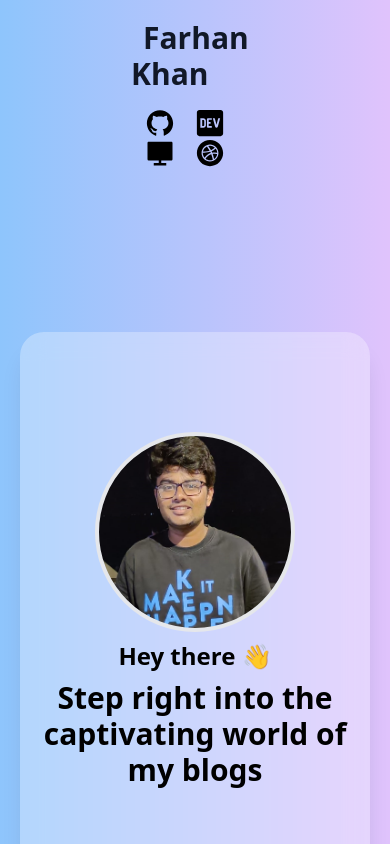
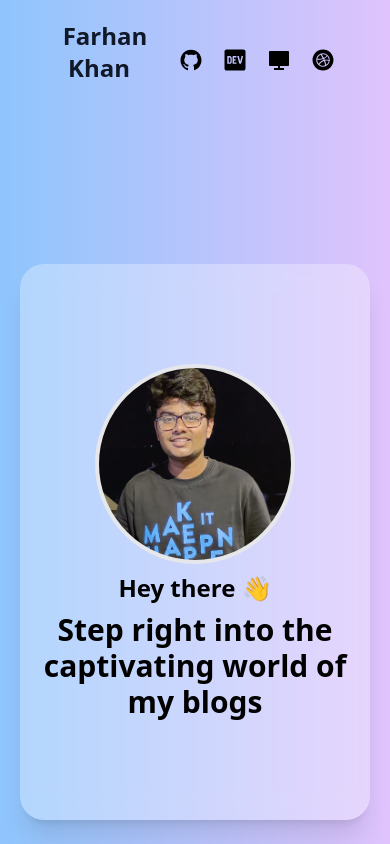
Before and after one commit to benjmhub/Blog-app, a Next.js app: page / in a window 390 px wide. Shown: the top 844 px of the page. Built offline with nearby package versions, Linux system fonts and the light colour scheme.

Commit message:
style(Navbar): changed style

```diff
--- a/app/components/Navbar.tsx
+++ b/app/components/Navbar.tsx
@@ -7,16 +7,16 @@ import Link from 'next/link'
 export default function Navbar() {
   return (
     <>
-    <header className="bg-gradient-to-r from-secondary to-primary body-font">
-  <div className="container mx-auto flex flex-wrap py-5 px-24 flex-col md:flex-row items-center">
-    <a className="flex title-font font-medium items-center text-gray-900 mb-4 md:mb-0">
-      <Link href='/'><span className="ml-3 font-semibold text-3xl">Farhan Khan</span></Link>
+    <header className="lg:bg-gradient-to-r from-secondary to-primary body-font">
+  <div className="container mx-auto flex py-5 xxsm:px-0 md:px-24 items-center justify-center md:gap-0 xxsm:gap-4">
+    <a className="flex title-font font-medium text-gray-900 mb-4 md:mb-0 text-center">
+      <Link href='/'><span className="ml-3 font-semibold md:text-3xl xxsm:text-2xl">Farhan Khan</span></Link>
     </a>
-    <nav className="md:ml-auto flex flex-wrap items-center text-base justify-center">
-    <a href='https://github.com/itsfarhankhan28' className="mr-5 text-3xl cursor-pointer"><AiFillGithub/></a>
-      <a href='https://dev.to/itsfarhankhan28' className="mr-5 text-3xl cursor-pointer"><FaDev/></a>
-      <a href='https://portfolio2-m2jd.vercel.app/' className="mr-5 text-3xl cursor-pointer"><RiComputerFill/></a>
-      <a href='https://dribbble.com/itsfarhankhan28' className="mr-5 text-3xl cursor-pointer"><AiFillDribbbleCircle/></a>
+    <nav className="md:ml-auto flex  items-center text-base justify-center">
+    <a href='https://github.com/itsfarhankhan28' className="mr-5 md:text-3xl xxsm:text-2xl cursor-pointer"><AiFillGithub/></a>
+      <a href='https://dev.to/itsfarhankhan28' className="mr-5 md:text-3xl xxsm:text-2xl cursor-pointer"><FaDev/></a>
+      <a href='https://portfolio2-m2jd.vercel.app/' className="mr-5 md:text-3xl xxsm:text-2xl cursor-pointer"><RiComputerFill/></a>
+      <a href='https://dribbble.com/itsfarhankhan28' className="mr-5 md:text-3xl xxsm:text-2xl cursor-pointer"><AiFillDribbbleCircle/></a>
     </nav>
   </div>
 </header>
```
